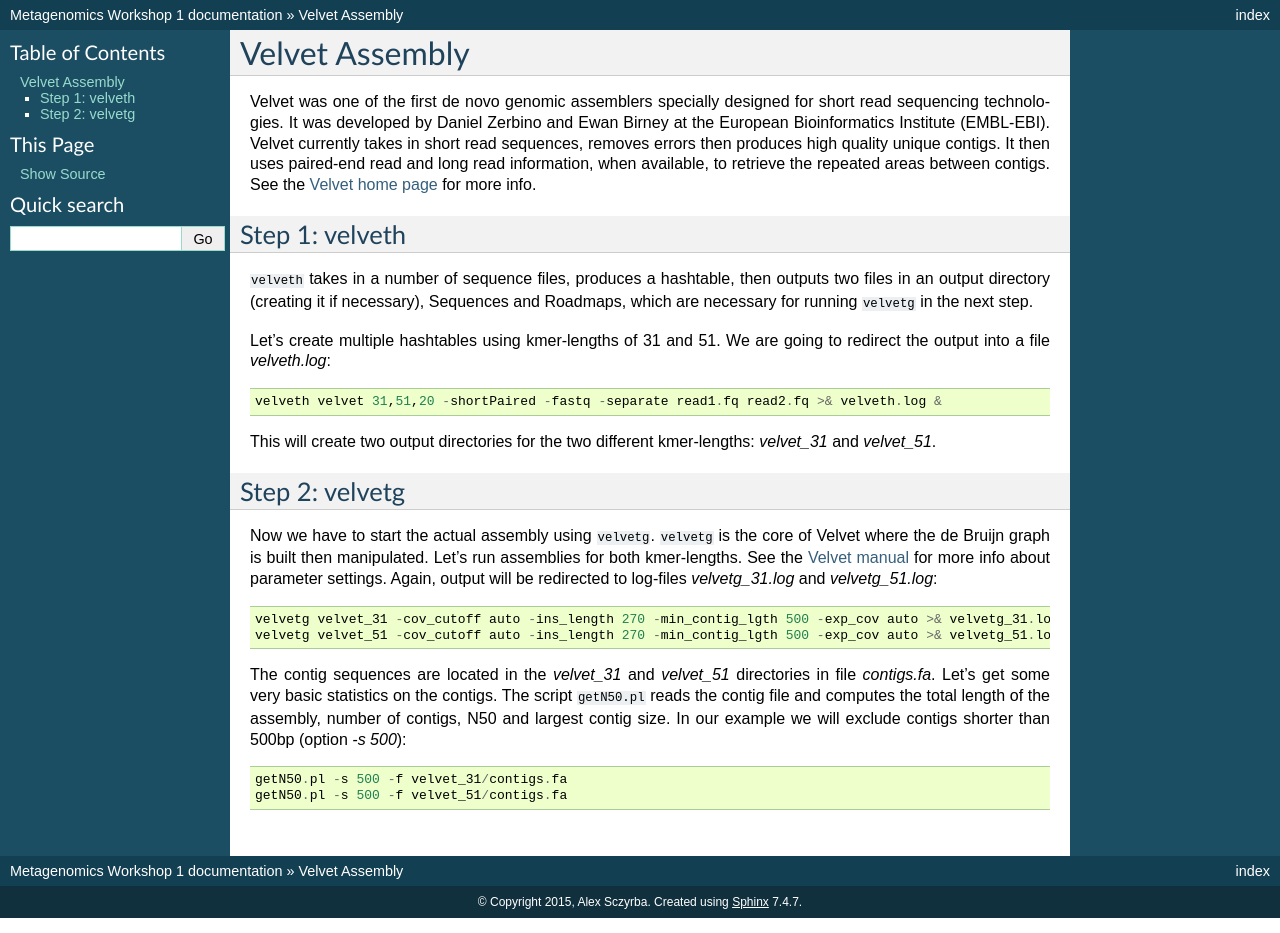
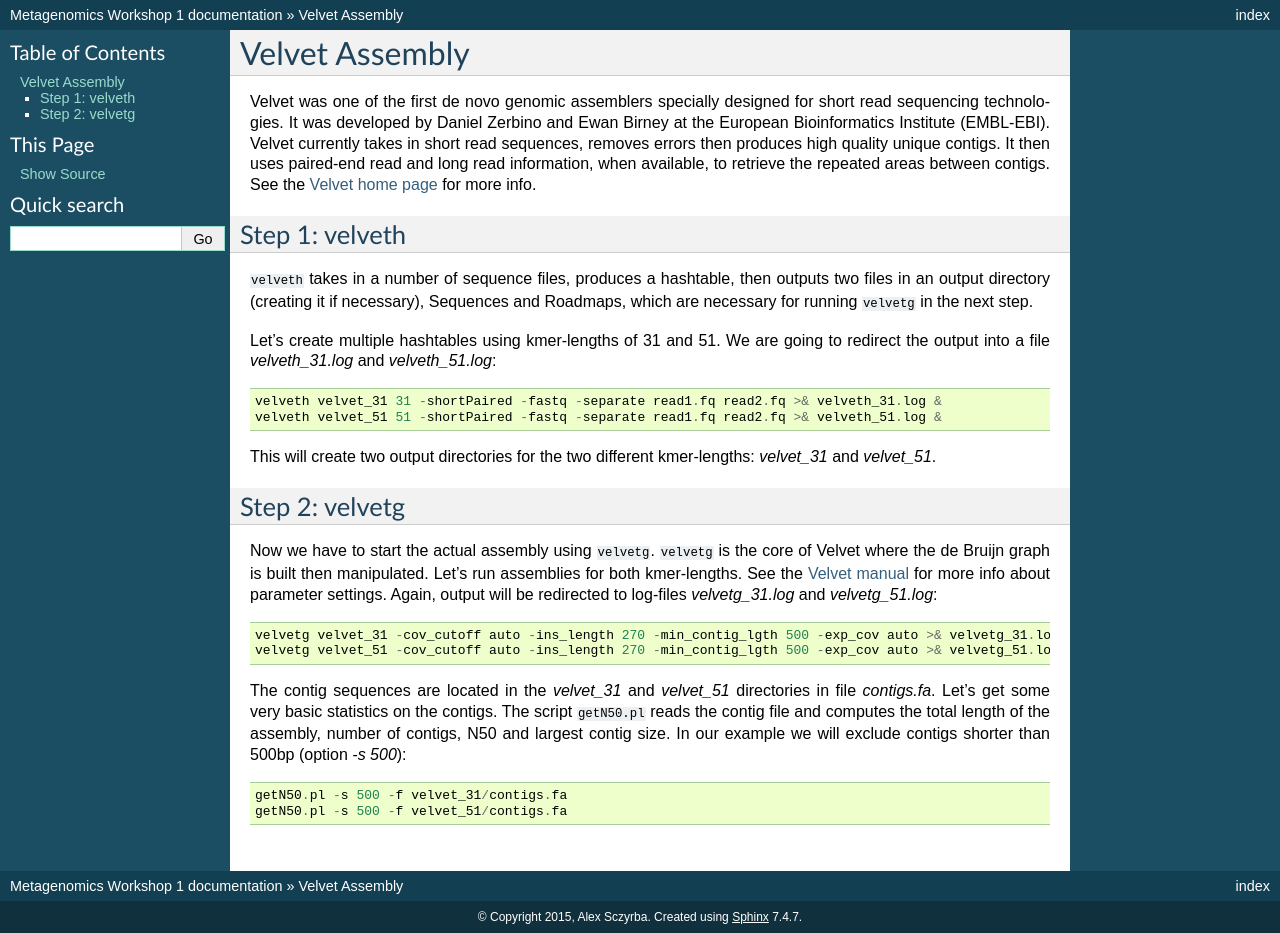
Before and after one commit to metagenomics/metagenomics-workshop, a Sphinx documentation site: the page built from docs/assembly/velvet.rst, in a window 1280 px wide. Built offline with Sphinx 7.4.7, drawn with Linux system fonts in a browser that asks for light colours.

Commit message:
Update velvet.rst

```diff
--- a/docs/assembly/velvet.rst
+++ b/docs/assembly/velvet.rst
@@ -9,9 +9,10 @@ Step 1: velveth
 outputs two files in an output directory (creating it if necessary), Sequences
 and Roadmaps, which are necessary for running ``velvetg`` in the next step.
 
-Let's create multiple hashtables using kmer-lengths of 31 and 51. We are going to redirect the output into a file `velveth.log`::
+Let's create multiple hashtables using kmer-lengths of 31 and 51. We are going to redirect the output into a file `velveth_31.log` and `velveth_51.log`::
 
-  velveth velvet 31,51,20 -shortPaired -fastq -separate read1.fq read2.fq >& velveth.log &
+  velveth velvet_31 31 -shortPaired -fastq -separate read1.fq read2.fq >& velveth_31.log &
+  velveth velvet_51 51 -shortPaired -fastq -separate read1.fq read2.fq >& velveth_51.log &
 
 This will create two output directories for the two different kmer-lengths: `velvet_31` and `velvet_51`.
 
```
